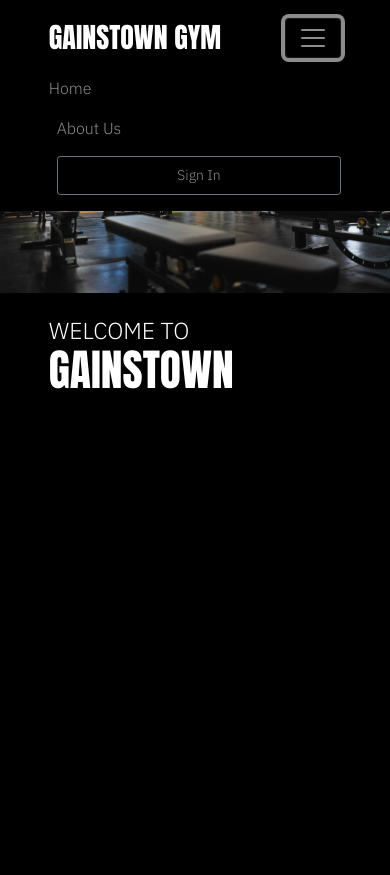
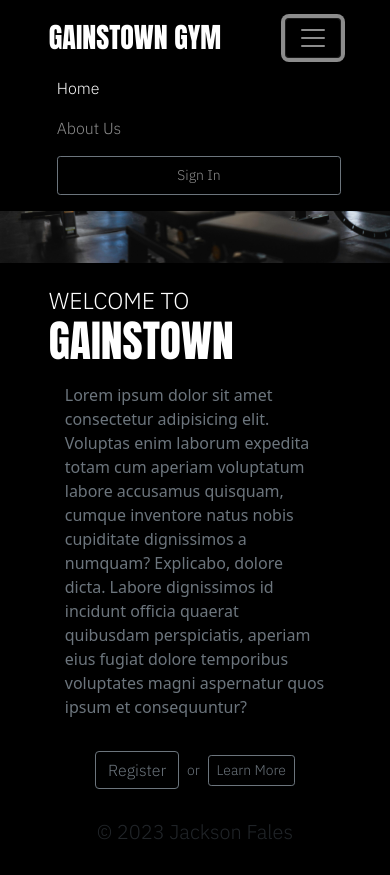
Before and after one commit to jcksnfales/ct_a5_gym, a plain HTML site: page index.html in a window 390 px wide. Both pictures are taken after a click on the button 313 px from the left and 37 px from the top of the page. Before the commit the page ends 844 px from the top, so only its background shows below. Drawn offline with nearby package versions, Linux system fonts and the light colour scheme.

```diff
--- a/index.html
+++ b/index.html
@@ -5,34 +5,62 @@
     <meta name="viewport" content="width=device-width, initial-scale=1.0">
     <meta http-equiv="X-UA-Compatible" content="ie=edge">
     <title>Home | Gainstown Gym</title>
-    <meta name="Description" content="Gainstown Gym: Swoleness for All"/>
+    <meta name="Description" content="Gainstown Gym: Strength for All"/>
     <link rel="stylesheet" href="https://cdnjs.cloudflare.com/ajax/libs/twitter-bootstrap/5.1.0/css/bootstrap.min.css">
     <link rel="stylesheet" href="https://cdnjs.cloudflare.com/ajax/libs/font-awesome/5.15.4/css/all.min.css">
     <link rel="stylesheet" href="assets/style/style.css">
-    <script src="https://code.jquery.com/jquery-3.6.3.js"></script>
 </head>
 <body class="bg-black">
     <!-- navbar -->
-    <div id="navcontent"></div>
-    <script>$("#navcontent").load("navbar.html")</script>
+    <nav class="navbar navbar-expand-lg bg-black navbar-dark py-3 fixed-top">
+        <div class="container w-75 px-0">
+            <a href="" class="navbar-brand display-1">GAINSTOWN GYM</a>
+            <button class="navbar-toggler" type="button" data-bs-toggle="collapse" data-bs-target="#navmenu">
+                <span class="navbar-toggler-icon"></span>
+            </button>
+            <div class="collapse navbar-collapse" id="navmenu">
+                <ul class="navbar-nav ms-auto mt-2">
+                    <li class="nav-item px-2">
+                        <a href="index.html" class="nav-link active" title="You are here.">Home</a>
+                    </li>
+                    <li class="nav-item px-2 me-2 mb-2">
+                        <a href="about.html" class="nav-link">About Us</a>
+                    </li>
+                    <li class="nav-item ps-2">
+                        <a href="login.html" class="nav-link btn btn-sm btn-outline-secondary px-3">Sign In</a>
+                    </li>
+                </ul>
+            </div>
+        </div>
+    </nav>
 
     <!-- weightroom image -->
     <section id="image">
-        <div class="container-fluid px-0" style="position: relative; min-height:75vmin">
-            <img src="assets/img/weightroom1-samuel-girven-unsplash.jpg" alt="The weight room." class="w-100" style="position: absolute; bottom: 0; z-index: -1;">
+        <div class="container-fluid px-0" style="position: relative; min-height:67.5vmin">
+            <img src="assets/img/weightroom1-samuel-girven-unsplash.jpg" alt="The weight room. (Image credit: Samuel Girven, Unsplash)" class="w-100" style="position: absolute; bottom: 0; z-index: -1;">
         </div>
     </section>
+
     <!-- page content -->
     <section id="content">
-        <div class="container-fluid w-75 mt-4 px-0 text-white bg-black">
+        <div class="container-fluid w-75 mt-4 px-0 text-white">
             <div class="h3 mb-0 type-body">WELCOME TO</div>
             <div class="display-1 type-heading">GAINSTOWN</div>
         </div>
+        <div class="container-fluid w-75 mt-3 px-3 text-secondary">
+            <p>
+                Lorem ipsum dolor sit amet consectetur adipisicing elit. Voluptas enim laborum expedita totam cum aperiam voluptatum labore accusamus quisquam, cumque inventore natus nobis cupiditate dignissimos a numquam? Explicabo, dolore dicta. Labore dignissimos id incidunt officia quaerat quibusdam perspiciatis, aperiam eius fugiat dolore temporibus voluptates magni aspernatur quos ipsum et consequuntur?
+            </p>
+        </div>
+        <div class="d-flex justify-content-center align-items-center pt-3 text-secondary type-body">
+            <a href="login.html#register" class="btn btn-outline-secondary">Register</a>
+            &nbsp;<small class="mx-1">or</small>&nbsp;
+            <a href="about.html" class="btn btn-sm btn-outline-secondary">Learn More</a>
+        </div>
     </section>
 
-
     <footer>
-
+        <p class="lead text-center my-4 py-1 type-body">&copy; 2023 Jackson Fales</p>
     </footer>
 <script src="https://cdnjs.cloudflare.com/ajax/libs/popper.js/2.9.2/umd/popper.min.js"></script>
 <script src="https://cdnjs.cloudflare.com/ajax/libs/twitter-bootstrap/5.1.0/js/bootstrap.min.js"></script>
--- a/navbar.html
+++ /dev/null
@@ -1,22 +0,0 @@
-<!-- loaded into other pages using Ajax -->
-<nav class="navbar navbar-expand-lg bg-black navbar-dark py-3 fixed-top">
-    <div class="container w-75 px-0">
-        <a href="" class="navbar-brand display-1">GAINSTOWN GYM</a>
-        <button class="navbar-toggler" type="button" data-bs-toggle="collapse" data-bs-target="#navmenu">
-            <span class="navbar-toggler-icon"></span>
-        </button>
-        <div class="collapse navbar-collapse" id="navmenu">
-            <ul class="navbar-nav ms-auto mt-2">
-                <li class="nav-item pe-2">
-                    <a href="index.html" class="nav-link">Home</a>
-                </li>
-                <li class="nav-item px-2 me-2 mb-2">
-                    <a href="about.html" class="nav-link">About Us</a>
-                </li>
-                <li class="nav-item ps-2">
-                    <a href="login.html" class="nav-link btn btn-sm btn-outline-secondary px-3">Sign In</a>
-                </li>
-            </ul>
-        </div>
-    </div>
-</nav>
```
Also changed, not shown: about.html (+58 -0 lines), login.html (+21 -3 lines).
